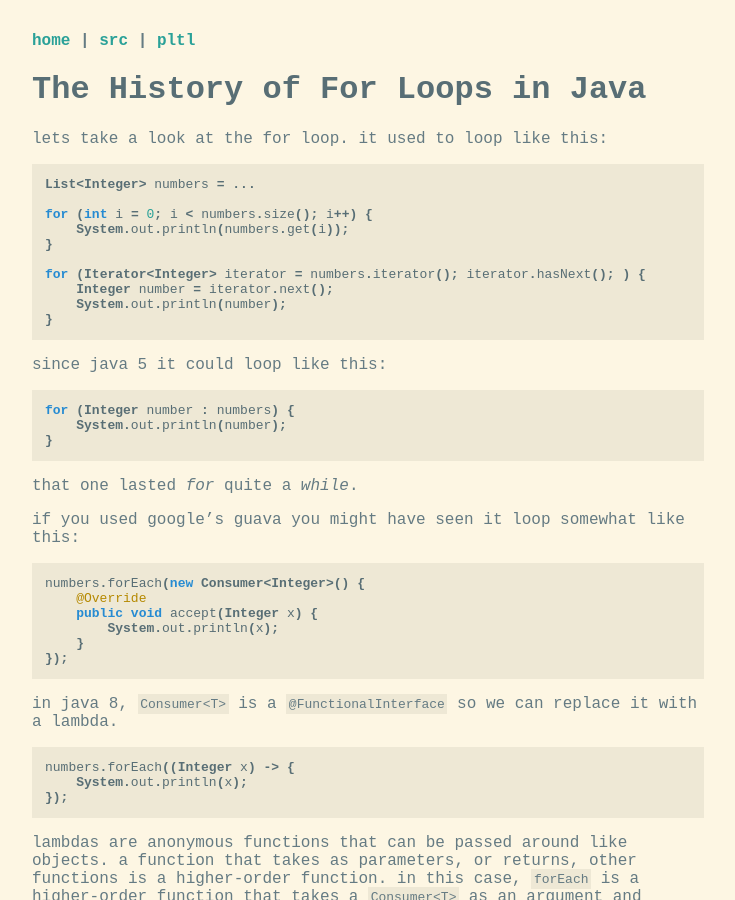
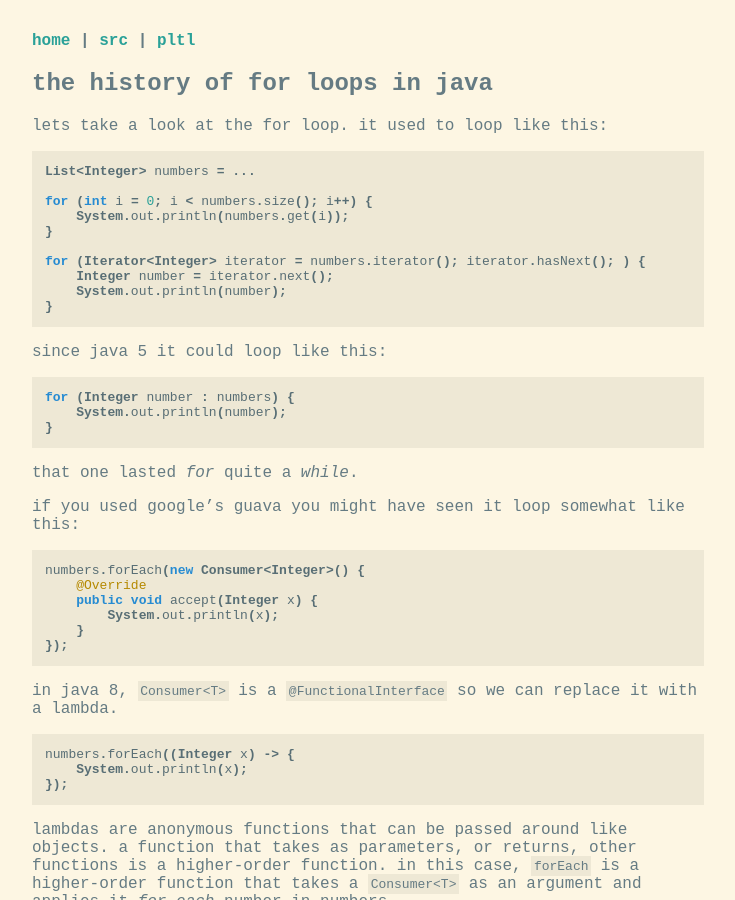
Before and after one commit to oryanm/oryanm.github.io, a Jekyll site: the page built from _posts/2016-09-10-for-loops.md, in a window 1280 px wide and 900 px high. Shown: the whole window, without its empty margins (272-1007 px from the left). Built offline with Jekyll 4.4.1, drawn with Linux system fonts in a browser that asks for light colours.

Commit message:
update blog

```diff
--- a/_posts/2016-09-10-for-loops.md
+++ b/_posts/2016-09-10-for-loops.md
@@ -4,7 +4,7 @@ title: Java 8 Overview
 permalink: /loop/
 ---
 
-# The History of For Loops in Java
+## the history of for loops in java
 
 lets take a look at the for loop. it used to loop like this:
 
```
